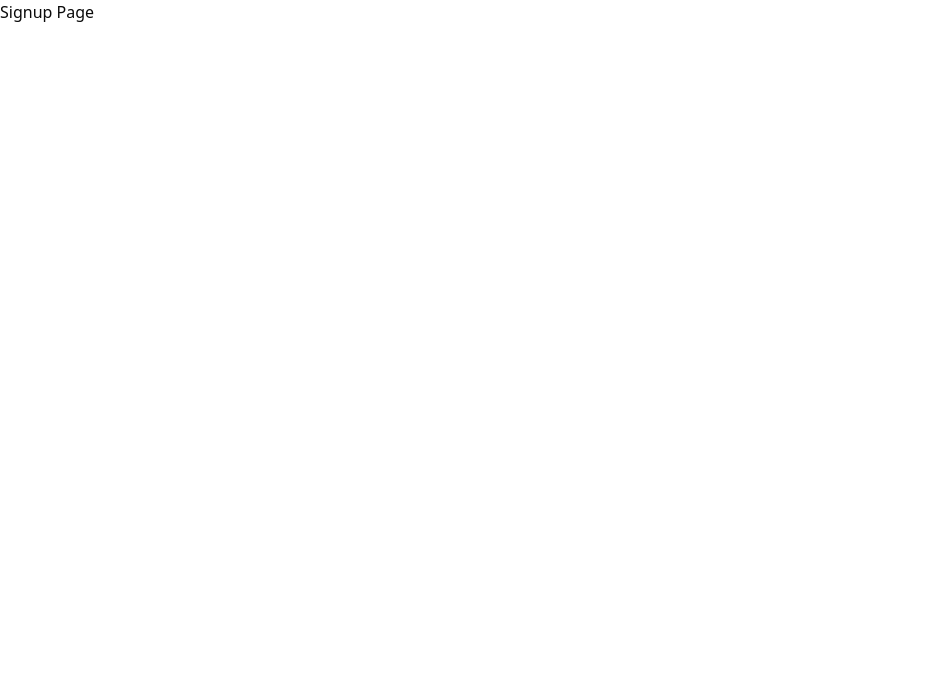
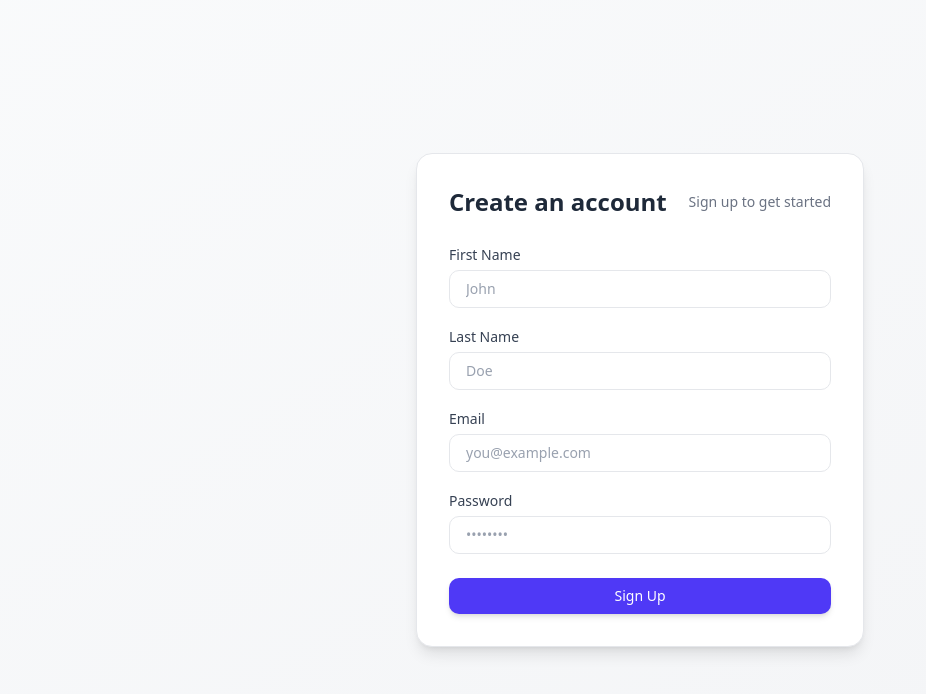
Before and after one commit to chedli01/note-apps, a React (Vite) app in the folder frontend/: page /signup in a window 1280 px wide. Shown: the top 694 px of the page, without its empty margins (0-926 px from the left). Built offline with nearby package versions, Linux system fonts and the light colour scheme.

Commit message:
signup page styling

```diff
--- /dev/null
+++ b/frontend/src/components/ui/signupForm.tsx
@@ -0,0 +1,66 @@
+
+export default function SignupForm() {
+  return (
+    <div className="min-h-screen flex items-center justify-center bg-gradient-to-br from-gray-50 to-gray-100 p-6">
+      <form className="w-full max-w-md bg-white border border-gray-200 rounded-2xl shadow-lg p-8 space-y-6">
+        <div className="flex items-center justify-between">
+          <h2 className="text-2xl font-semibold text-gray-800">Create an account</h2>
+          <div className="text-sm text-gray-500">Sign up to get started</div>
+        </div>
+
+        <div className="space-y-4">
+          <label className="block">
+            <span className="text-sm font-medium text-gray-700">First Name</span>
+            <div className="mt-1 relative">
+              <input
+                type="text"
+                className="block w-full rounded-lg border border-gray-200 px-4 py-2 text-sm placeholder-gray-400 focus:outline-none focus:ring-2 focus:ring-indigo-300 transition-shadow"
+                placeholder="John"
+              />
+            </div>
+          </label>
+
+          <label className="block">
+            <span className="text-sm font-medium text-gray-700">Last Name</span>
+            <div className="mt-1 relative">
+              <input
+                type="text"
+                className="block w-full rounded-lg border border-gray-200 px-4 py-2 text-sm placeholder-gray-400 focus:outline-none focus:ring-2 focus:ring-indigo-300 transition-shadow"
+                placeholder="Doe"
+              />
+            </div>
+          </label>
+
+          <label className="block">
+            <span className="text-sm font-medium text-gray-700">Email</span>
+            <div className="mt-1 relative">
+              <input
+                type="email"
+                className="block w-full rounded-lg border border-gray-200 px-4 py-2 text-sm placeholder-gray-400 focus:outline-none focus:ring-2 focus:ring-indigo-300 transition-shadow"
+                placeholder="you@example.com"
+              />
+            </div>
+          </label>
+
+          <label className="block">
+            <span className="text-sm font-medium text-gray-700">Password</span>
+            <div className="mt-1 relative">
+              <input
+                type="password"
+                className="block w-full rounded-lg border border-gray-200 px-4 py-2 text-sm placeholder-gray-400 focus:outline-none focus:ring-2 focus:ring-indigo-300 transition-shadow"
+                placeholder="••••••••"
+              />
+            </div>
+          </label>
+        </div>
+
+        <button
+          type="submit"
+          className="w-full py-2 px-4 text-sm font-medium text-white bg-indigo-600 hover:bg-indigo-700 rounded-lg shadow-md focus:outline-none focus:ring-2 focus:ring-indigo-400 focus:ring-offset-1 transition-colors"
+        >
+          Sign Up
+        </button>
+      </form>
+    </div>
+  );
+}
--- a/frontend/src/pages/signup.tsx
+++ b/frontend/src/pages/signup.tsx
@@ -1,5 +1,7 @@
+import SignupForm from "../components/ui/signupForm";
+
 export default function Signup(){
     return(
-        <h1>Signup Page</h1>
+        <SignupForm/>
     )
 }
```
